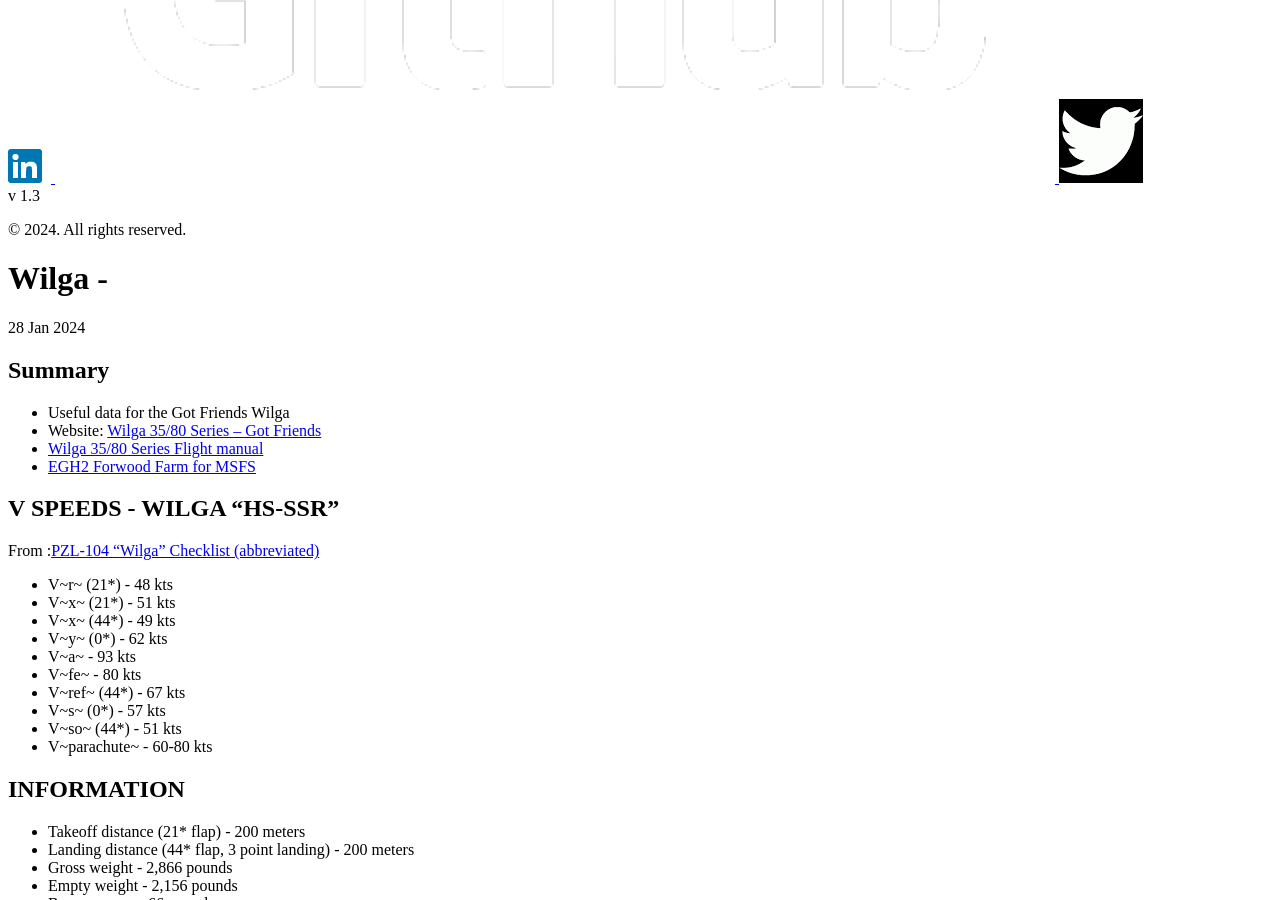
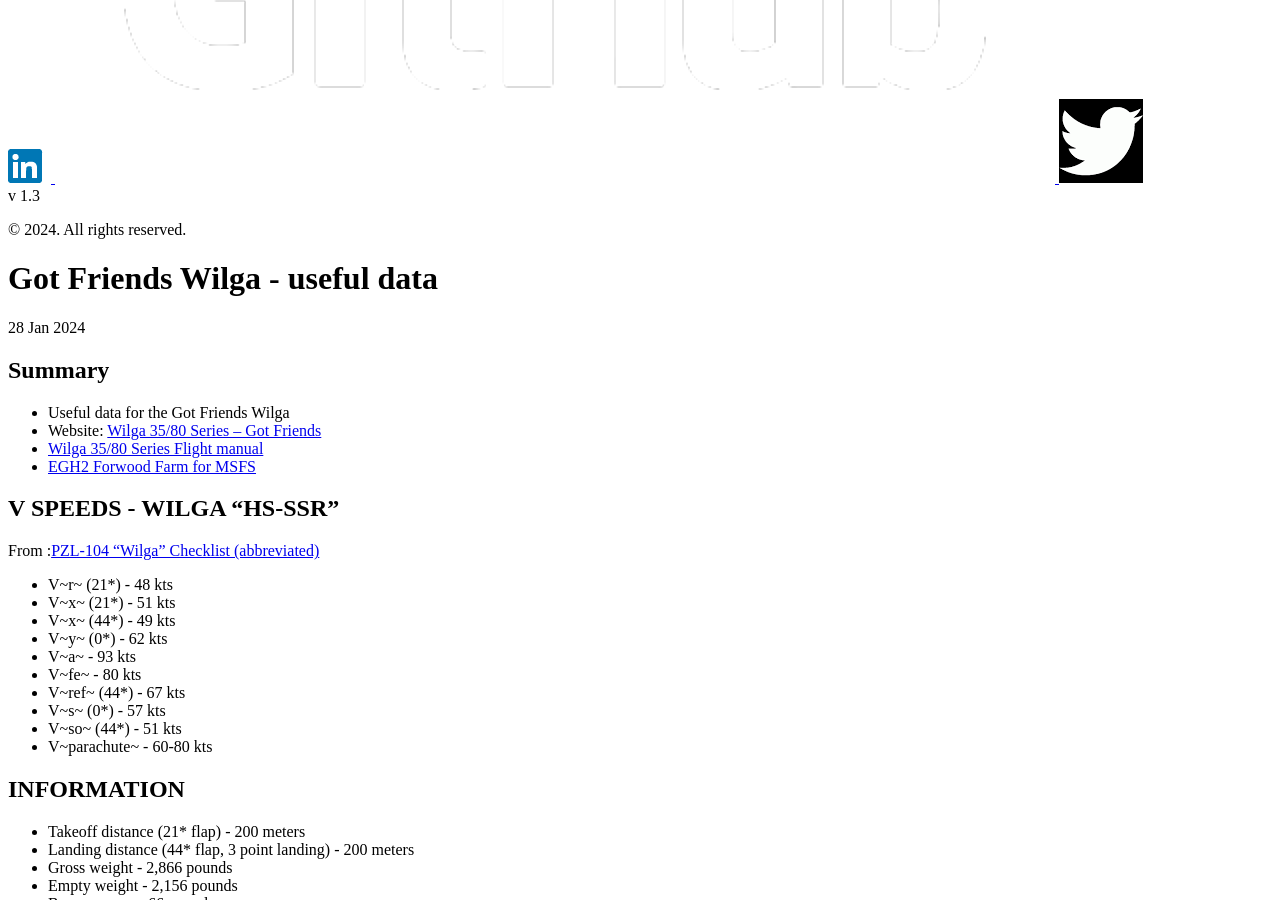
Before and after one commit to p7th0n/davekurman_com, a Jekyll site: the page built from _posts/2024-01-28-got-friends-wilga.md, in a window 1280 px wide and 900 px high, scrolled down 359 px. Built offline with Jekyll 4.4.1, drawn with Linux system fonts in a browser that asks for light colours.

Commit message:
fix title
Complete the post title

```diff
--- a/_posts/2024-01-28-got-friends-wilga.md
+++ b/_posts/2024-01-28-got-friends-wilga.md
@@ -1,6 +1,6 @@
 ---
 layout: post
-title:  "Wilga - "
+title:  "Got Friends Wilga - useful data"
 ---
 
 ## Summary
```
